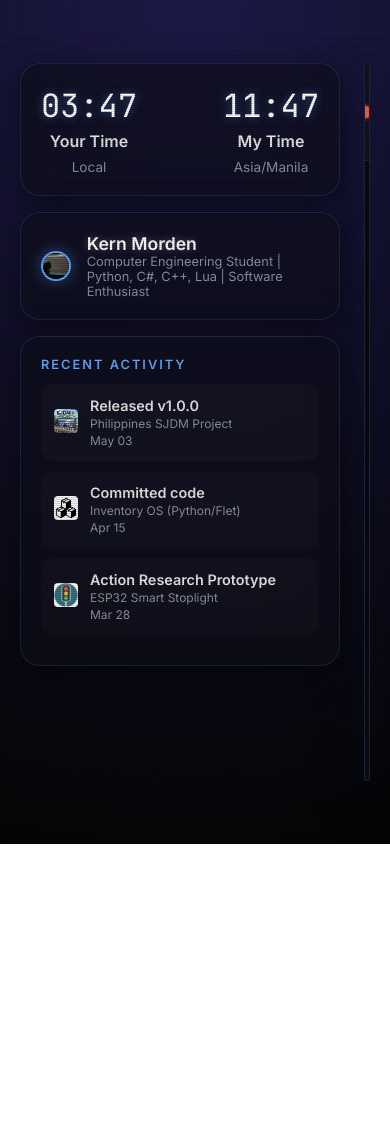
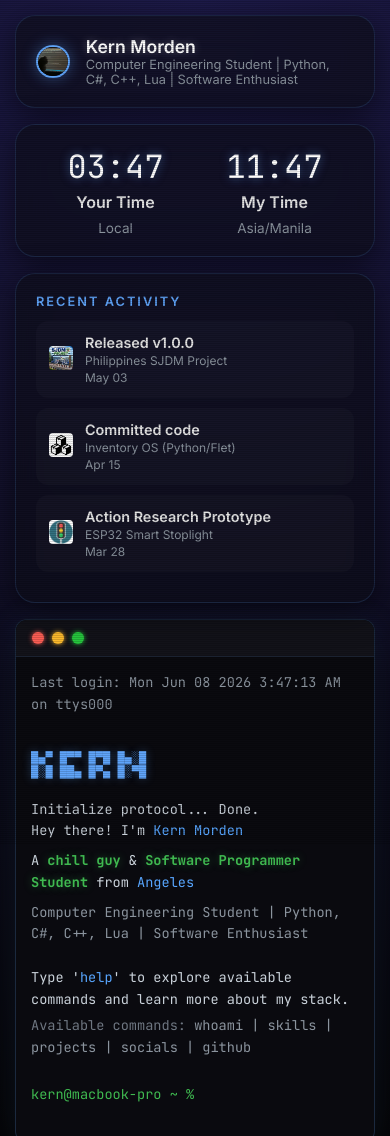
Before and after one commit to KernMorden23/terminal-portfolio, a website built with Vite: page index.html in a window 390 px wide. Shown: the top 1136 px of the page. Before the commit the page ends 844 px from the top, so only its background shows below. Built offline with nearby package versions, Linux system fonts and the light colour scheme.

Commit message:
Fixed Vercel case sensitivity and updated profile info

```diff
--- a/index.html
+++ b/index.html
@@ -13,7 +13,6 @@
             padding: 0;
         }
 
-        /* Deep Cyberpunk Background */
         body {
             background: radial-gradient(circle at 50% 0%, #1e1b4b 0%, #050505 100%);
             color: #ffffff;
@@ -26,7 +25,6 @@
             overflow: hidden;
         }
 
-        /* The CRT Scanline Overlay */
         body::after {
             content: "";
             position: absolute;
@@ -40,9 +38,9 @@
             );
             pointer-events: none;
             z-index: 9999;
+            position: fixed;
         }
 
-        /* Interactive Input Styles */
         .cmd-input {
             background: transparent;
             border: none;
@@ -54,7 +52,6 @@
             caret-color: #58a6ff;
         }
 
-        /* Fixed Invisible Shield Bug here */
         .portfolio-container {
             display: flex;
             gap: 24px;
@@ -72,7 +69,6 @@
             width: 320px;
         }
 
-        /* Upgraded Frosted Glass Widgets */
         .widget {
             background: rgba(15, 15, 25, 0.65);
             backdrop-filter: blur(16px);
@@ -148,15 +144,6 @@
         .activity-details h5 { font-size: 0.9rem; color: #e5e5e5; }
         .activity-details p { font-size: 0.75rem; color: #8b949e; margin-top: 2px; }
 
-        /* CRT Terminal Window */
-        @keyframes crt-flicker {
-            0% { opacity: 0.98; }
-            5% { opacity: 0.95; }
-            10% { opacity: 0.99; }
-            15% { opacity: 1; }
-            100% { opacity: 1; }
-        }
-
         .terminal-window {
             flex: 1;
             background: #0a0a0f;
@@ -166,8 +153,6 @@
             flex-direction: column;
             box-shadow: 0 0 30px rgba(96, 165, 250, 0.1), 0 20px 50px rgba(0,0,0,0.8);
             overflow: hidden;
-            /* Fixed Safari Flicker Bug by disabling infinite animation */
-            /* animation: crt-flicker 0.15s infinite; */
         }
 
         .title-bar {
@@ -204,25 +189,68 @@
             overflow-y: auto;
         }
 
-        /* Hacker Accent Colors */
         .ascii-art { color: #60a5fa; white-space: pre; margin-bottom: 20px; font-size: 14px; line-height: 1.2; text-shadow: 0 0 10px rgba(96,165,250,0.3); }
         .highlight { color: #3fb950; text-shadow: 0 0 8px rgba(63, 185, 80, 0.4); font-weight: bold; }
         .accent { color: #58a6ff; }
 
-        .prompt-line { display: flex; margin-top: 25px; align-items: center; }
+        .prompt-line { display: flex; margin-top: 25px; align-items: center; flex-wrap: wrap; }
         .prompt { color: #3fb950; margin-right: 10px; }
 
-        /* Custom Scrollbar for Terminal */
         ::-webkit-scrollbar { width: 8px; }
         ::-webkit-scrollbar-track { background: #0a0a0f; }
         ::-webkit-scrollbar-thumb { background: rgba(96, 165, 250, 0.3); border-radius: 4px; }
         ::-webkit-scrollbar-thumb:hover { background: rgba(96, 165, 250, 0.6); }
 
+        @media (max-width: 850px) {
+            body {
+                height: auto;
+                min-height: 100vh;
+                display: block;
+                padding: 15px;
+                overflow-y: auto;
+            }
+            .portfolio-container {
+                flex-direction: column;
+                height: auto;
+                gap: 16px;
+            }
+            .sidebar {
+                width: 100%;
+            }
+            .terminal-window {
+                min-height: 60vh;
+                margin-bottom: 30px;
+            }
+            .time-widget {
+                justify-content: space-around;
+            }
+            .ascii-art {
+                font-size: 12px;
+            }
+        }
+
+        @media (max-width: 480px) {
+            .terminal-content {
+                padding: 15px;
+                font-size: 0.85rem;
+            }
+            .title-text {
+                display: none;
+            }
+        }
     </style>
 </head>
 <body>
     <div class="portfolio-container">
         <div class="sidebar">
+            <div class="widget profile-widget">
+                <div class="profile-pic"></div>
+                <div class="profile-info">
+                    <h3 id="ui-name"></h3>
+                    <p id="ui-stats"></p>
+                </div>
+            </div>
+
             <div class="widget time-widget">
                 <div class="clock-container">
                     <div id="local-time" class="clock-time">00:00</div>
@@ -231,14 +259,6 @@
                 <div class="clock-container">
                     <div id="ph-time" class="clock-time">00:00</div>
                     <h4>My Time</h4><p>Asia/Manila</p>
-                </div>
-            </div>
-
-            <div class="widget profile-widget">
-                <div class="profile-pic"></div>
-                <div class="profile-info">
-                    <h3 id="ui-name"></h3>
-                    <p id="ui-stats"></p>
                 </div>
             </div>
 
```
